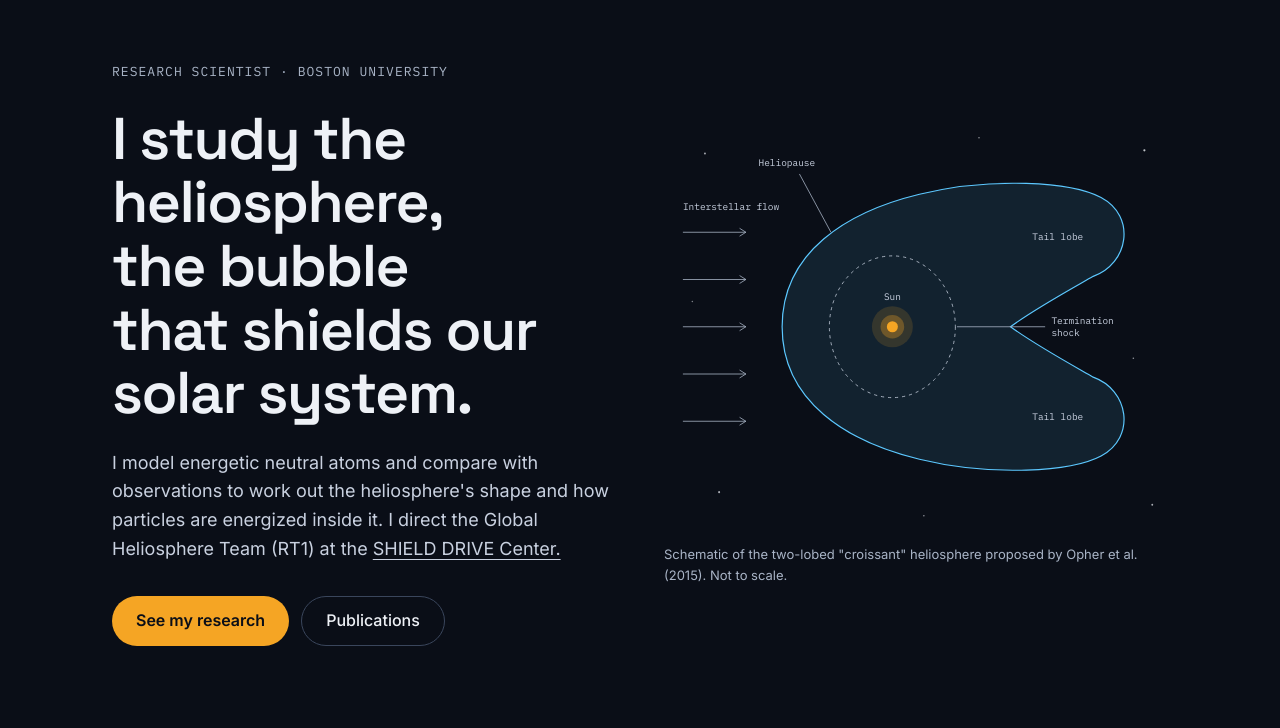
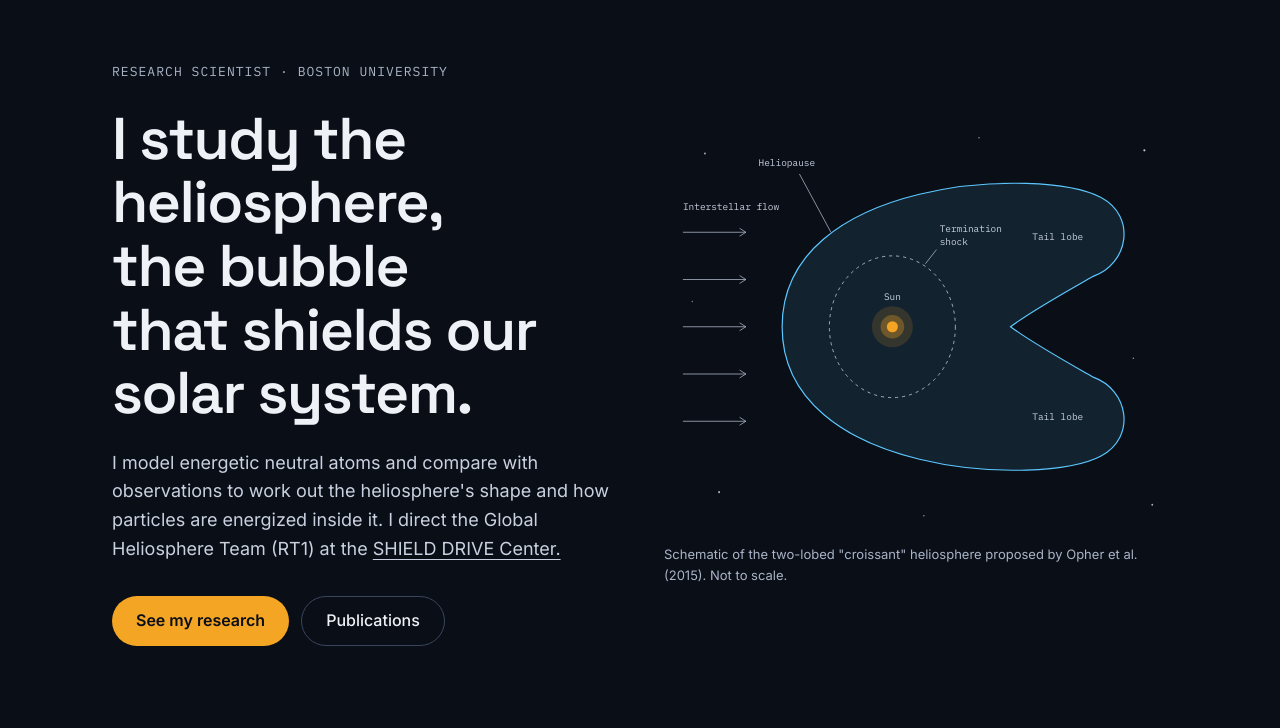
Before and after one commit to mkornbleuth/mkornbleuth.github.io, a plain HTML site: page index.html in a window 1280 px wide. Shown: the part 72-800 px from the top of the page. Drawn offline with Linux system fonts and the light colour scheme.

Commit message:
Uploaded graphic

```diff
--- a/index.html
+++ b/index.html
@@ -70,14 +70,14 @@ a:hover{text-decoration-thickness:2px}
 <path d="M 24 320 H 104 M 96 315 L 104 320 L 96 325"></path>
 <path d="M 24 380 H 104 M 96 375 L 104 380 L 96 385"></path>
 <path d="M 212 140 L 172 66"></path>
-<path d="M 372 260 H 484"></path>
+<path d="M 332 180 L 346 162"></path>
 </g>
 <g font-family="'IBM Plex Mono', Menlo, monospace" font-size="12" fill="#C9D1E0">
 <text x="24" y="112">Interstellar flow</text>
 <text x="120" y="56">Heliopause</text>
 <text x="290" y="226" text-anchor="middle">Sun</text>
-<text x="492" y="256">Termination</text>
-<text x="492" y="272">shock</text>
+<text x="350" y="140">Termination</text>
+<text x="350" y="156">shock</text>
 <text x="500" y="150" text-anchor="middle">Tail lobe</text>
 <text x="500" y="378" text-anchor="middle">Tail lobe</text>
 </g>
```
